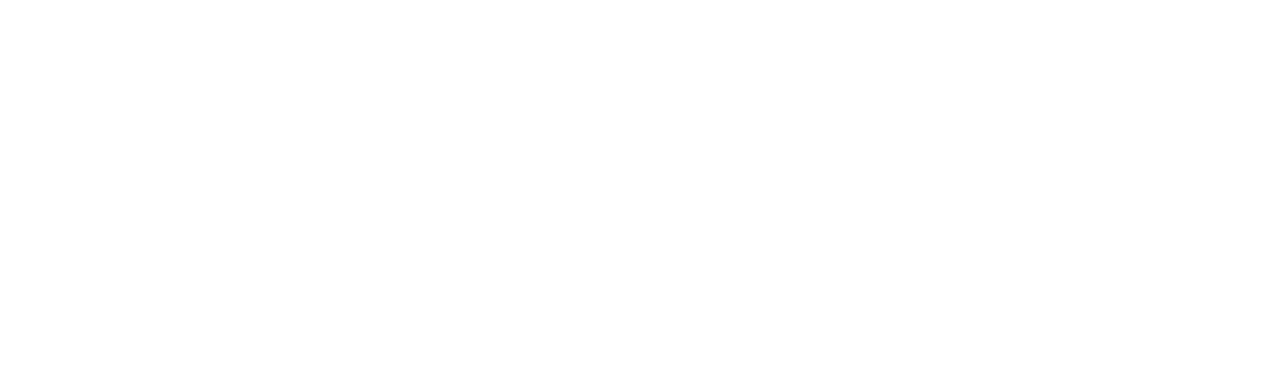
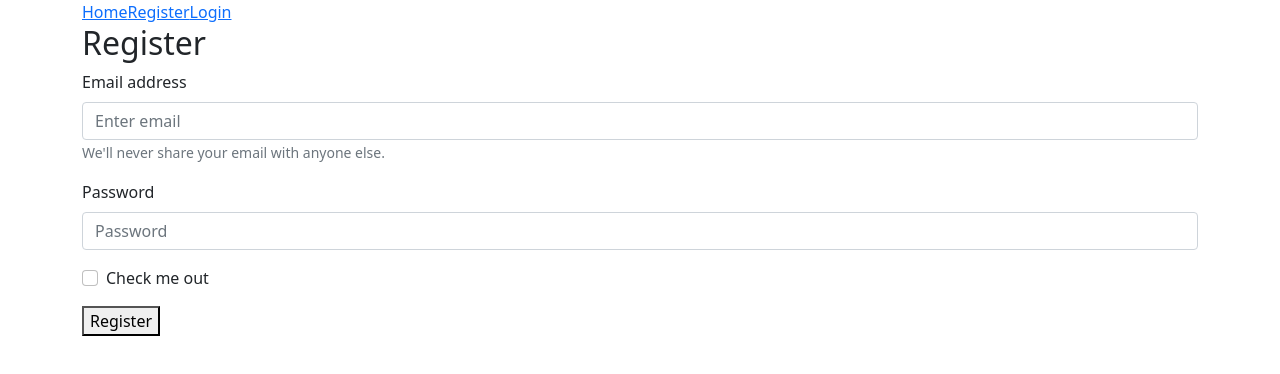
Before and after one commit to Samiul-Ahmed-96/react-auth-integration, a React (Create React App) app: page /register in a window 1280 px wide. Shown: the top 374 px of the page. Built offline with nearby package versions, Linux system fonts and the light colour scheme.

Commit message:
Added Router Bootstrap

```diff
--- a/package.json
+++ b/package.json
@@ -6,8 +6,10 @@
     "@testing-library/jest-dom": "^5.14.1",
     "@testing-library/react": "^11.2.7",
     "@testing-library/user-event": "^12.8.3",
+    "bootstrap": "^5.1.1",
     "firebase": "^9.1.2",
     "react": "^17.0.2",
+    "react-bootstrap": "^2.0.0-rc.0",
     "react-dom": "^17.0.2",
     "react-router-dom": "^5.3.0",
     "react-scripts": "4.0.3",
--- a/src/App.css
+++ b/src/App.css
@@ -1,7 +1,3 @@
-.App {
-  text-align: center;
-}
-
 .App-logo {
   height: 40vmin;
   pointer-events: none;
--- a/src/App.js
+++ b/src/App.js
@@ -1,9 +1,31 @@
+import 'bootstrap/dist/css/bootstrap.min.css';
+import { BrowserRouter, Route, Switch } from 'react-router-dom';
 import './App.css';
+import Home from './components/Home/Home';
+import Login from './components/Login/Login';
+import Register from './components/Register/Register';
 
 
 function App() {
   return (
     <div className="App">
+      <BrowserRouter>
+        <Switch>
+          <Route exact path="/">
+            <Home></Home>
+          </Route>
+          <Route path="/home">
+            <Home></Home>
+          </Route>
+          <Route path="/register">
+            <Register></Register>
+          </Route>
+          <Route path="/login">
+            <Login></Login>
+          </Route>
+
+        </Switch>
+      </BrowserRouter>
 
     </div>
   );
--- /dev/null
+++ b/src/components/Header/Header.js
@@ -0,0 +1,14 @@
+import React from 'react';
+import { Link } from 'react-router-dom';
+
+const Header = () => {
+    return (
+        <div>
+            <Link to="/home">Home</Link>
+            <Link to="/register">Register</Link>
+            <Link to="/login">Login</Link>
+        </div>
+    );
+};
+
+export default Header;
--- a/src/components/Home/Home.js
+++ b/src/components/Home/Home.js
@@ -1,9 +1,13 @@
 import React from 'react';
+import { Container } from 'react-bootstrap';
+import Header from '../Header/Header';
 
 const Home = () => {
     return (
         <div>
-            <h1>this is home</h1>
+           <Container>
+            <Header></Header>
+           </Container>
         </div>
     );
 };
--- /dev/null
+++ b/src/components/Login/Login.js
@@ -0,0 +1,34 @@
+import React from 'react';
+import { Container, Form } from 'react-bootstrap';
+import Header from '../Header/Header';
+
+const Login = () => {
+    return (
+        <div>
+            <Container>
+            <Header></Header>
+            <h2>Login</h2>
+            <Form>
+            <Form.Group className="mb-3" controlId="formBasicEmail">
+              <Form.Label>Email address</Form.Label>
+              <Form.Control type="email" placeholder="Enter email" />
+              <Form.Text className="text-muted">
+                We'll never share your email with anyone else.
+              </Form.Text>
+            </Form.Group>
+
+            <Form.Group className="mb-3" controlId="formBasicPassword">
+              <Form.Label>Password</Form.Label>
+              <Form.Control type="password" placeholder="Password" />
+            </Form.Group>
+            <button variant="primary" type="submit">
+              Login
+            </button>
+          </Form>
+            </Container>
+
+        </div>
+    );
+};
+
+export default Login;
--- /dev/null
+++ b/src/components/Register/Register.js
@@ -0,0 +1,36 @@
+import React from 'react';
+import { Container, Form } from 'react-bootstrap';
+import Header from '../Header/Header';
+
+const Register = () => {
+    return (
+        <div>
+            <Container>
+            <Header></Header>
+            <h2>Register</h2>
+            <Form>
+            <Form.Group className="mb-3" controlId="formBasicEmail">
+              <Form.Label>Email address</Form.Label>
+              <Form.Control type="email" placeholder="Enter email" />
+              <Form.Text className="text-muted">
+                We'll never share your email with anyone else.
+              </Form.Text>
+            </Form.Group>
+
+            <Form.Group className="mb-3" controlId="formBasicPassword">
+              <Form.Label>Password</Form.Label>
+              <Form.Control type="password" placeholder="Password" />
+            </Form.Group>
+            <Form.Group className="mb-3" controlId="formBasicCheckbox">
+              <Form.Check type="checkbox" label="Check me out" />
+            </Form.Group>
+            <button variant="primary" type="submit">
+              Register
+            </button>
+          </Form>
+            </Container>
+        </div>
+    );
+};
+
+export default Register;
```
Also changed, not shown: 1 other file (tests, documents, lock files or other folders).
